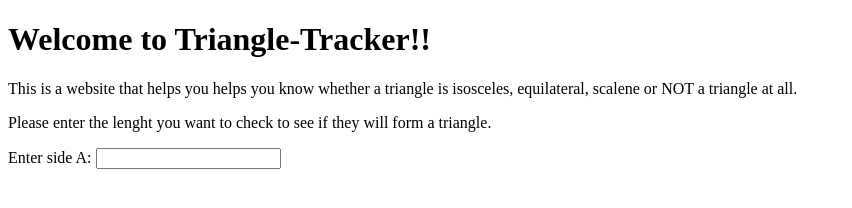
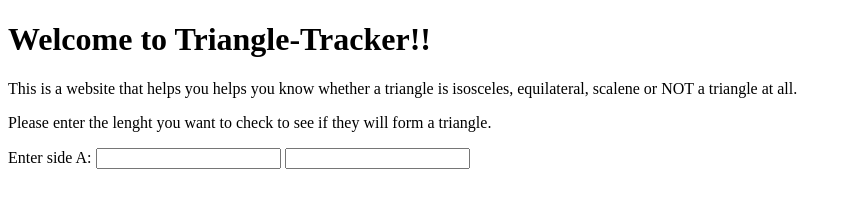
Before and after one commit to Misanthrope555/Triangle-Traker, a plain HTML site: page index.html in a window 1280 px wide. Shown: the whole page, without its empty margins (0-852 px from the left). Drawn offline with Linux system fonts and the light colour scheme; a script that the page names is missing.

```diff
--- a/index.html
+++ b/index.html
@@ -19,6 +19,7 @@
     <form action="" name="Sides">
         <p>Enter side A:
             <input type="text" name="A">
+            <input type="text"
         </p>
     </form>
 
```
